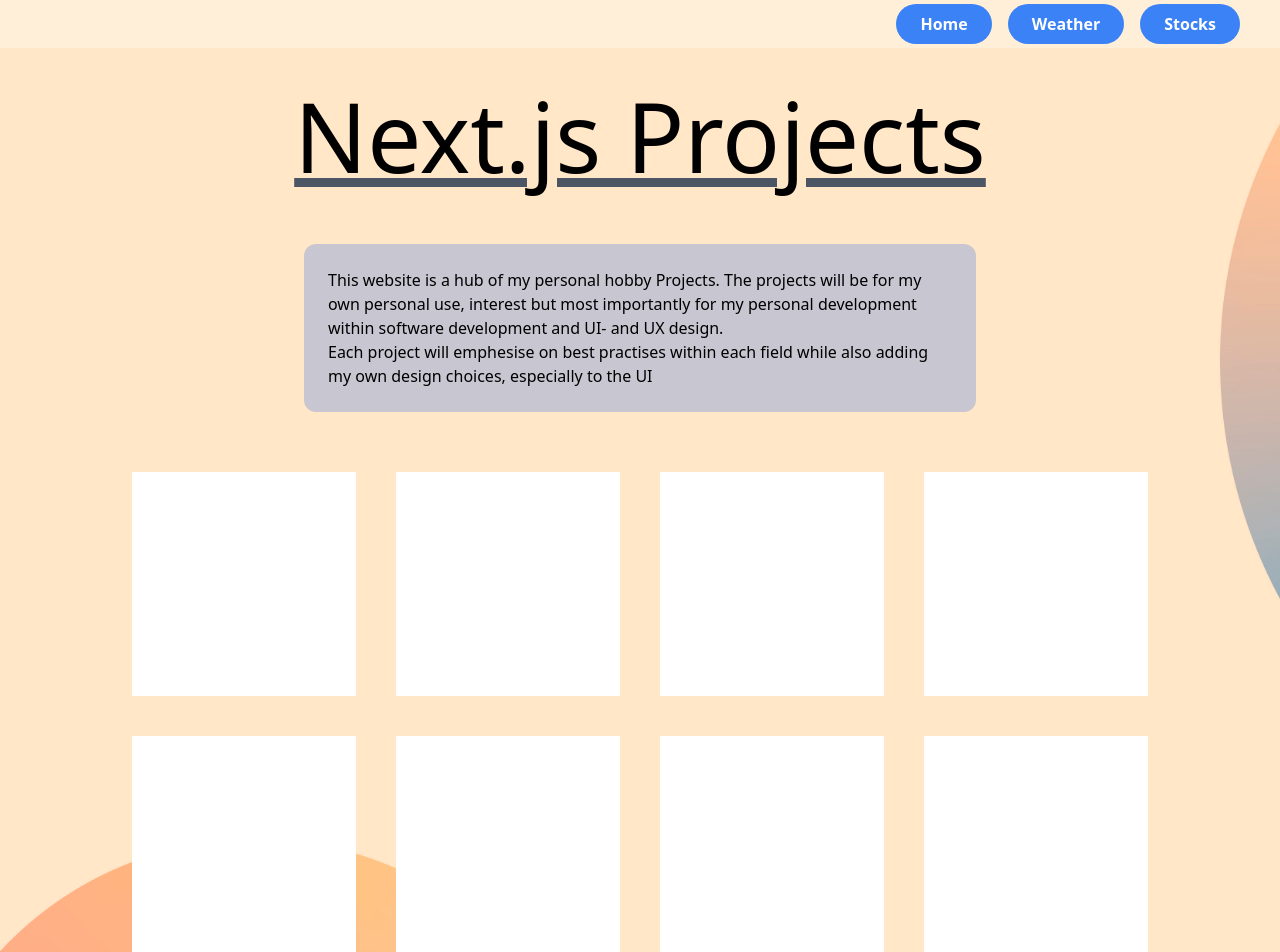
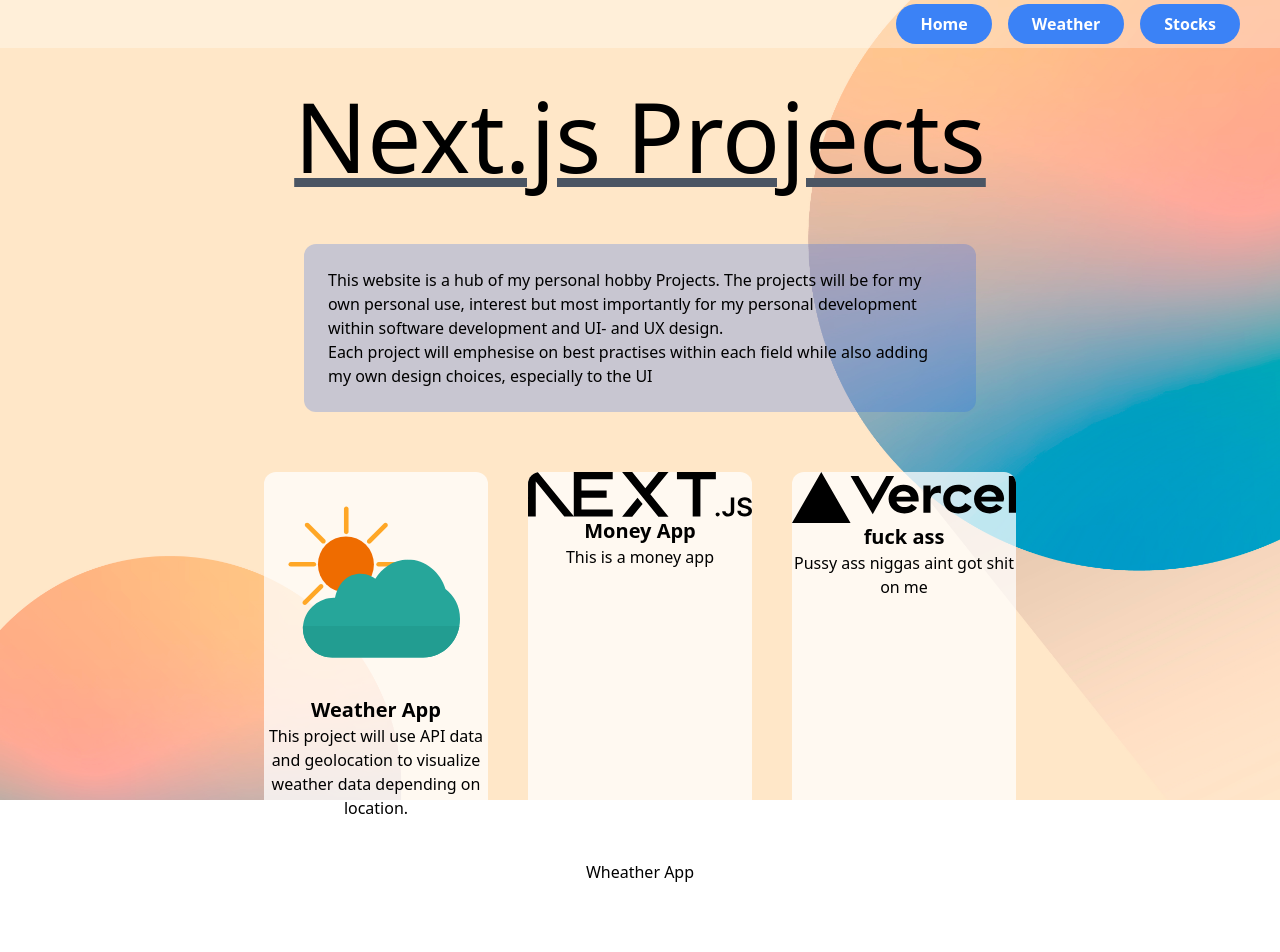
Before and after one commit to AsgerJarkKappel/ReactProject, a Next.js app: page / in a window 1280 px wide. Shown: the top 952 px of the page. After the commit the page ends 884 px from the top, so only its background shows below. Built offline with nearby package versions, Linux system fonts and the light colour scheme.

Commit message:
projects stroed as js file for easy project adding

```diff
--- a/app/components/ProjectsContainer.tsx
+++ b/app/components/ProjectsContainer.tsx
@@ -1,23 +1,57 @@
 import React from "react";
+import { projects } from "./projectsData";
+import { getImageUrl } from "../utils/utils";
 
-const ProjectsContainer = () => {
+export default function ProjectsContainerThing() {
+  const projectsItems = projects.map((item) => (
+    <div className="w-56 bg-white/75 rounded-xl overflow-hidden ease-in-out duration-300 hover:scale-105">
+      <img className="w-full" src={getImageUrl(item)} alt={item.title} />
+      <div>
+        <h1 className="text-black text-center text-xl font-bold">
+          {item.title}
+        </h1>
+        <h3 className="text-black text-center">{item.description}</h3>
+      </div>
+    </div>
+  ));
+
   return (
     <div
       id="projectsContainer"
       className="flex flex-row flex-wrap gap-10 m-10 justify-center"
     >
-      <div className="w-56 h-56 bg-white"></div>
-      <div className="w-56 h-56 bg-white"></div>
-      <div className="w-56 h-56 bg-white"></div>
-      <div className="w-56 h-56 bg-white"></div>
-      <div className="w-56 h-56 bg-white"></div>
-      <div className="w-56 h-56 bg-white"></div>
-      <div className="w-56 h-56 bg-white"></div>
-      <div className="w-56 h-56 bg-white"></div>
-      <div className="w-56 h-56 bg-white"></div>
-      <div className="w-56 h-56 bg-white"></div>
+      {projectsItems}
+    </div>
+  );
+}
+
+/*const ProjectsContainer = () => {
+  return (
+    <div
+      id="projectsContainer"
+      className="flex flex-row flex-wrap gap-10 m-10 justify-center"
+    >
+      <div className="w-56 bg-white/75 rounded-xl overflow-hidden ease-in-out duration-300 hover:scale-105">
+        <img
+          src="reshot-icon-weather-8CKJB9YN7X.svg"
+          alt="icon"
+          className="w-full"
+        />
+        <div id="heroImg" className="">
+          <h1
+            id="projectTitle"
+            className="text-black text-center text-xl font-bold"
+          >
+            Weather App
+          </h1>
+          <h3 id="projectDescription" className="text-black text-center">
+            This project will use API data and geolocation to visualize weather
+            data depending on location.
+          </h3>
+        </div>
+      </div>
     </div>
   );
 };
 
-export default ProjectsContainer;
+//export default ProjectsContainer;*/
--- /dev/null
+++ b/app/components/projectsData.tsx
@@ -0,0 +1,25 @@
+export const projects = [
+  {
+    id: 0, //Need key for map()
+    img: "reshot-icon-weather-8CKJB9YN7X",
+    title: "Weather App",
+    description:
+      "This project will use API data and geolocation to visualize weather data depending on location.",
+  },
+
+  {
+    id: 1,
+    img: "next",
+    title: "Money App",
+    description: "This is a money app",
+  },
+
+  {
+    id: 2,
+    img: "vercel",
+    title: "fuck ass",
+    description: "Pussy ass niggas aint got shit on me",
+  },
+];
+
+console.log("lol " + projects[0].id.toString());
--- a/app/layout.tsx
+++ b/app/layout.tsx
@@ -18,7 +18,7 @@
   return (
     <html lang="en">
       <body>
-        <div className="bg-bg-img-1  bg-cover">
+        <div className="bg-bg-img-1 h-screen bg-cover">
           <Navbar />
           {children}
         </div>
--- a/app/page.tsx
+++ b/app/page.tsx
@@ -1,5 +1,6 @@
 import Link from "next/link";
 import ProjectsContainer from "./components/ProjectsContainer";
+import ProjectsContainerThing from "./components/ProjectsContainer";
 
 export default function Home() {
   return (
@@ -20,7 +21,7 @@
           </span>
         </div>
 
-        <ProjectsContainer />
+        <ProjectsContainerThing />
 
         <Link href="/weather" className="text-black">
           Wheather App
--- /dev/null
+++ b/app/utils/utils.tsx
@@ -0,0 +1,8 @@
+export function getImageUrl(item: {
+  id?: number;
+  img: any;
+  title?: string;
+  description?: string;
+}) {
+  return "/" + item.img + ".svg";
+}
```
Also changed, not shown: public/reshot-icon-weather-8CKJB9YN7X.svg (added).
